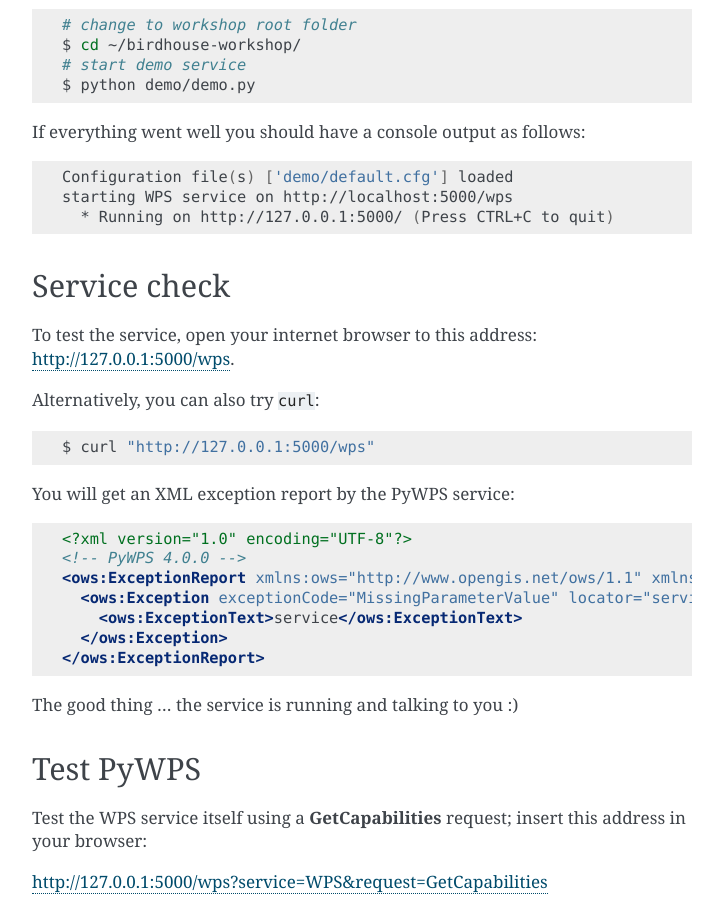
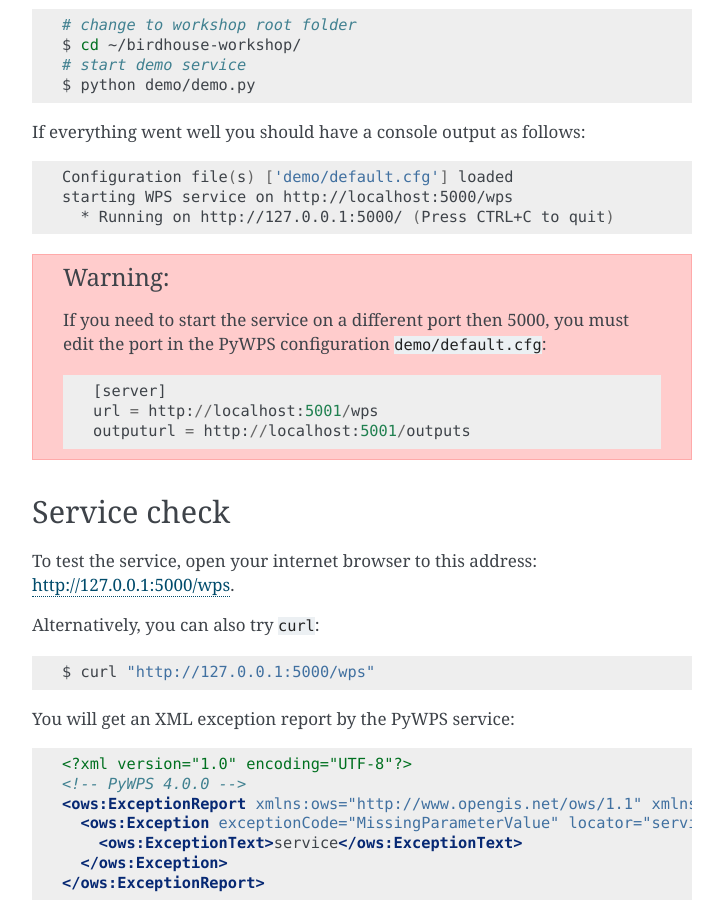
Before and after one commit to bird-house/birdhouse-workshop, a Sphinx documentation site: the page built from docs/source/pywps/installation.rst, in a window 1280 px wide and 900 px high, scrolled down 1173 px. Shown: the whole window, without its empty margins (388-1111 px from the left). Built offline with Sphinx 7.4.7, drawn with Linux system fonts in a browser that asks for light colours.

```diff
--- a/docs/source/pywps/installation.rst
+++ b/docs/source/pywps/installation.rst
@@ -69,6 +69,14 @@
   Configuration file(s) ['demo/default.cfg'] loaded
   starting WPS service on http://localhost:5000/wps
     * Running on http://127.0.0.1:5000/ (Press CTRL+C to quit)
+
+.. warning::
+  If you need to start the service on a different port then 5000, you must edit
+  the port in the PyWPS configuration ``demo/default.cfg``::
+
+    [server]
+    url = http://localhost:5001/wps
+    outputurl = http://localhost:5001/outputs
 
 Service check
 -------------
```
